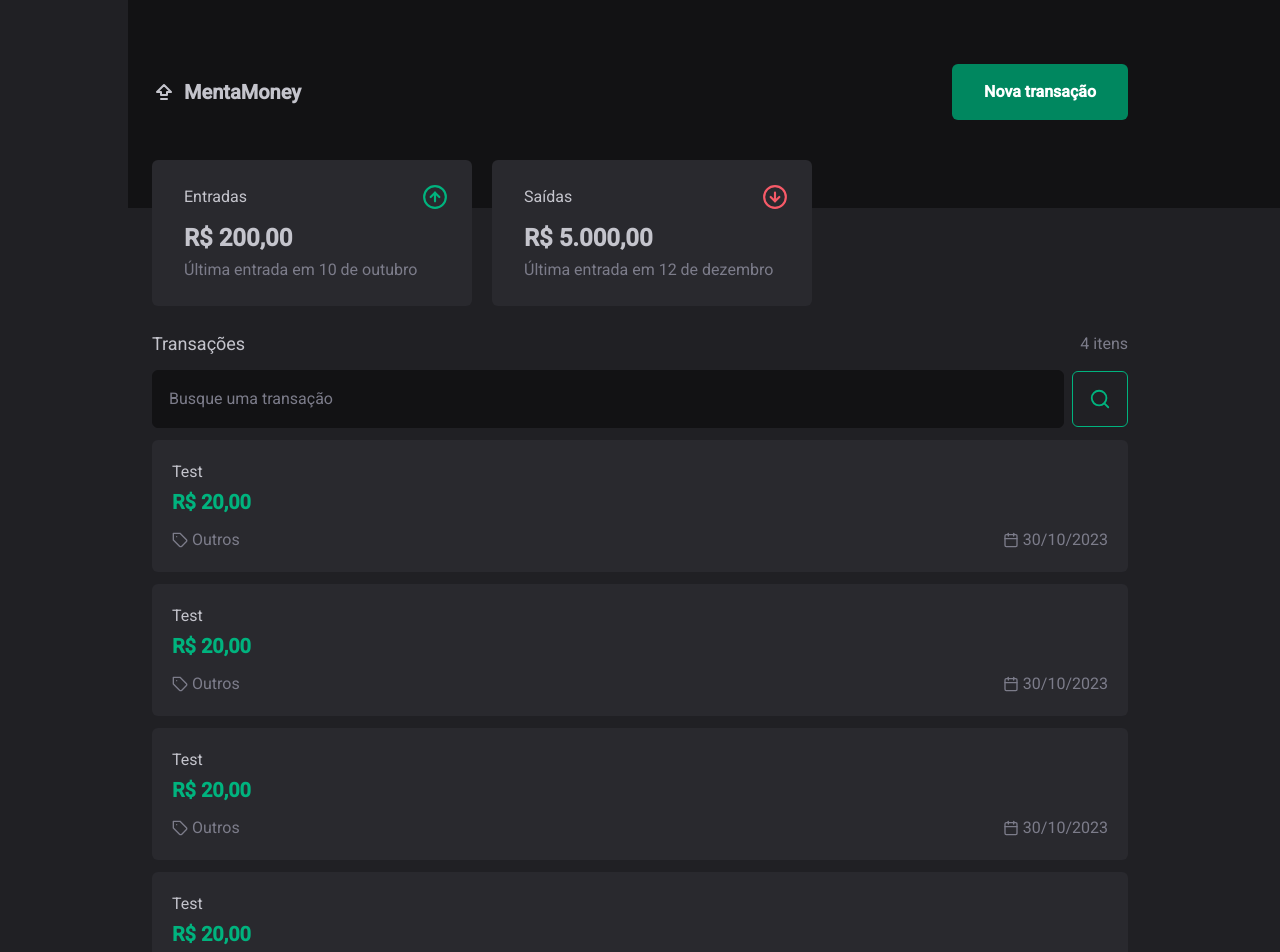
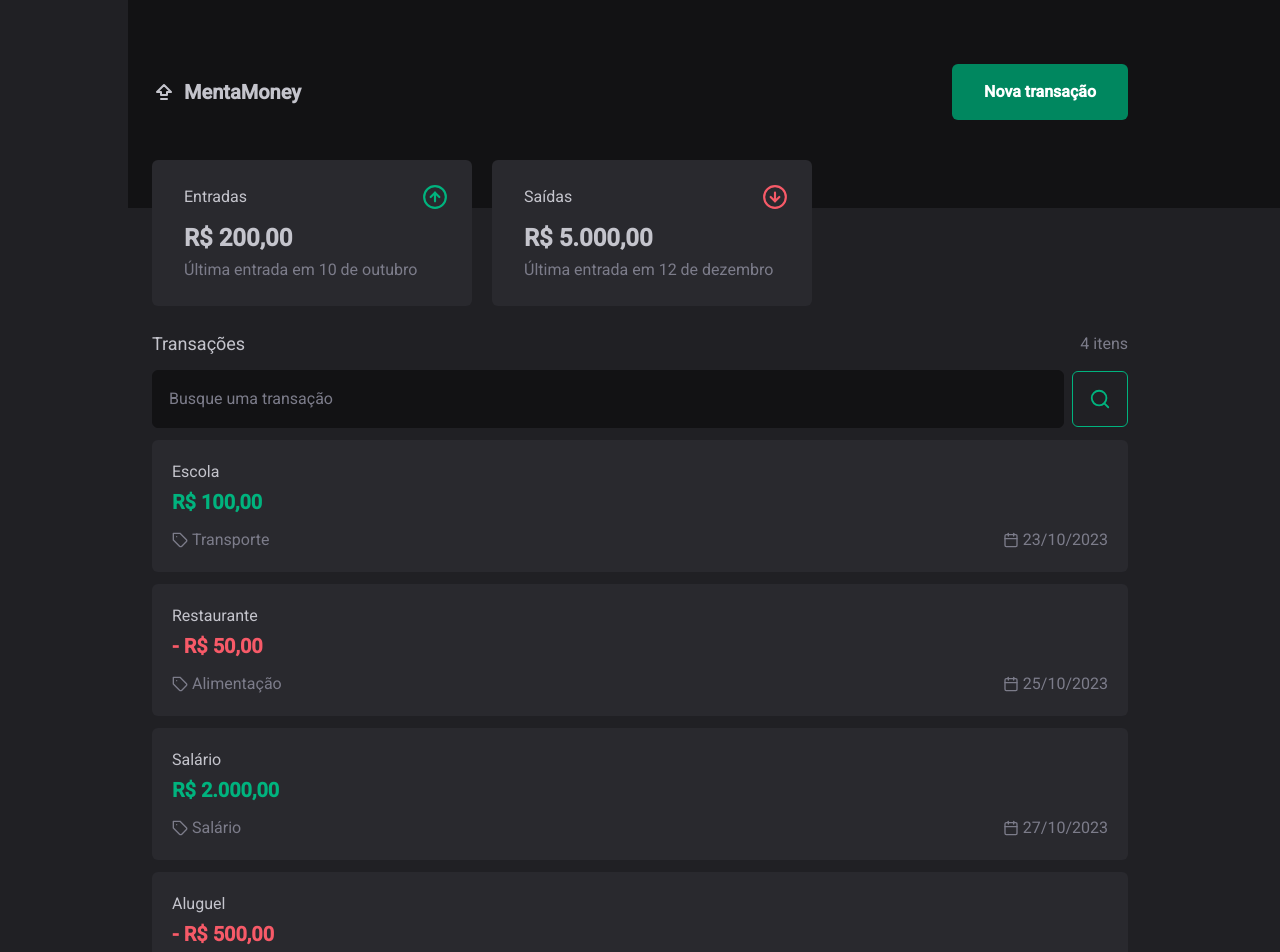
Before and after one commit to MatheusCPimentel/menta-money-test, a Next.js app: page / in a window 1280 px wide. Shown: the top 952 px of the page. Built offline with nearby package versions, Linux system fonts and the light colour scheme; data requests are answered from the project's data file.

Commit message:
Integrated with (fake) back-end and small improvements

```diff
--- /dev/null
+++ b/db.json
@@ -0,0 +1,84 @@
+{
+  "transactions": [
+    {
+      "id": "e3das-51dsa-15sad",
+      "amount": 100,
+      "transactionType": "income",
+      "category": "transport",
+      "title": "Escola",
+      "date": "10-23-2023"
+    },
+    {
+      "id": "fsdg4-4dsg5-6fds",
+      "amount": 50,
+      "transactionType": "outcome",
+      "category": "food",
+      "title": "Restaurante",
+      "date": "10-25-2023"
+    },
+    {
+      "id": "89dfg-78dfg-12dfg",
+      "amount": 2000,
+      "transactionType": "income",
+      "category": "salary",
+      "title": "Salário",
+      "date": "10-27-2023"
+    },
+    {
+      "id": "12hjk-45hjk-78hjk",
+      "amount": 500,
+      "transactionType": "outcome",
+      "category": "rent",
+      "title": "Aluguel",
+      "date": "10-29-2023"
+    },
+    {
+      "id": "tgf67-987hb-43fgh",
+      "amount": 300,
+      "transactionType": "income",
+      "category": "sale",
+      "title": "Venda",
+      "date": "10-31-2023"
+    },
+    {
+      "id": "098nbc-765xzs-321vbn",
+      "amount": 80,
+      "transactionType": "outcome",
+      "category": "shopping",
+      "title": "Compras",
+      "date": "11-02-2023"
+    },
+    {
+      "id": "yt65r-2ws3x-4rf5v",
+      "amount": 150,
+      "transactionType": "income",
+      "category": "travel",
+      "title": "Viagem",
+      "date": "11-04-2023"
+    },
+    {
+      "id": "mju8i-3wsxc-9ijnh",
+      "amount": 120,
+      "transactionType": "outcome",
+      "category": "transport",
+      "title": "Transporte",
+      "date": "11-06-2023"
+    },
+    {
+      "id": "cvb3r-6tgb8-0jhn2",
+      "amount": 70,
+      "transactionType": "income",
+      "category": "food",
+      "title": "Supermercado",
+      "date": "11-08-2023"
+    },
+    {
+      "id": "1qaz2-3wsx4-5rfv6",
+      "amount": 250,
+      "transactionType": "outcome",
+      "category": "others",
+      "title": "Outros",
+      "date": "11-10-2023"
+    }
+  ]
+}
--- a/package.json
+++ b/package.json
@@ -13,6 +13,7 @@
     "@types/react": "18.2.12",
     "@types/react-dom": "18.2.5",
     "autoprefixer": "10.4.14",
+    "axios": "^1.4.0",
     "date-fns": "^2.30.0",
     "eslint-config-next": "13.4.6",
     "lucide-react": "^0.244.0",
--- /dev/null
+++ b/src/api/api.ts
@@ -0,0 +1,5 @@
+import axios from 'axios'
+
+export const api = axios.create({
+  baseURL: 'http://localhost:3001/',
+})
--- a/src/app/layout.tsx
+++ b/src/app/layout.tsx
@@ -6,8 +6,8 @@ import { DashboardCard } from '@/components/DashboardCard'
 import { ArrowBigUpDash, Search } from 'lucide-react'
 import { Button } from '@/components/Button'
 import { Input } from '@/components/Input'
-import { TransactionCard } from '@/components/TransactionCard'
-import { Categories } from '@/types/categories'
+
+import { Transactions } from '@/components/Transactions'
 
 const roboto = Roboto({
   weight: ['400', '500'],
@@ -65,47 +65,7 @@ export default function RootLayout({ children }: { children: ReactNode }) {
 
         <div className="flex flex-col justify-center"></div>
 
-        <div className="mt-3 flex flex-col gap-3">
-          <TransactionCard
-            amount={20}
-            category={Categories.Others}
-            date="10/30/23"
-            title="Test"
-            transactionType="income"
-          />
-
-          <TransactionCard
-            amount={20}
-            category={Categories.Others}
-            date="10/30/23"
-            title="Test"
-            transactionType="income"
-          />
-
-          <TransactionCard
-            amount={20}
-            category={Categories.Others}
-            date="10/30/23"
-            title="Test"
-            transactionType="income"
-          />
-
-          <TransactionCard
-            amount={20}
-            category={Categories.Others}
-            date="10/30/23"
-            title="Test"
-            transactionType="income"
-          />
-
-          <TransactionCard
-            amount={20}
-            category={Categories.Others}
-            date="10/30/23"
-            title="Test"
-            transactionType="income"
-          />
-        </div>
+        <Transactions />
 
         <div>{children}</div>
       </body>
--- a/src/components/TransactionCard.tsx
+++ b/src/components/Transactions/TransactionCard.tsx
@@ -1,6 +1,6 @@
 import { FC } from 'react'
 import { Transaction } from '@/types/transaction'
-import { Categories } from '@/types/categories'
+import { Categories, transactionCategoryMapper } from '@/types/categories'
 import { Calendar, Tag } from 'lucide-react'
 import { formatCurrency } from '@/utils/formatCurrency'
 import { formatDate } from '@/utils/formatDate'
@@ -34,7 +34,7 @@ export const TransactionCard: FC<Transaction> = (props) => {
       <div className="flex items-center justify-between text-gray-5">
         <div className="flex items-center gap-1">
           <Tag size={16} />
-          <span>{category}</span>
+          <span>{transactionCategoryMapper[category]}</span>
         </div>
 
         <div className="flex items-center gap-1">
--- /dev/null
+++ b/src/components/Transactions/index.tsx
@@ -0,0 +1,41 @@
+'use client'
+
+import { api } from '@/api/api'
+import { Transaction } from '@/types/transaction'
+import { useEffect, useState } from 'react'
+import { TransactionCard } from './TransactionCard'
+
+export const Transactions = () => {
+  const [transactions, setTransactions] = useState<Transaction[]>([])
+
+  useEffect(() => {
+    async function getTransactions() {
+      try {
+        const { data: transactions } = await api.get<Transaction[]>(
+          '/transactions',
+        )
+
+        setTransactions(transactions)
+      } catch (error) {
+        console.log(`Houve um erro ao tentar carregar as transações: ${error}`)
+      }
+    }
+
+    getTransactions()
+  }, [])
+
+  return (
+    <main className="mt-3 flex flex-col gap-3">
+      {transactions.map((transaction) => (
+        <TransactionCard
+          key={transaction.id}
+          amount={transaction.amount}
+          category={transaction.category}
+          date={transaction.date}
+          title={transaction.title}
+          transactionType={transaction.transactionType}
+        />
+      ))}
+    </main>
+  )
+}
--- a/src/types/categories.ts
+++ b/src/types/categories.ts
@@ -1,10 +1,22 @@
+/* eslint-disable no-unused-vars */
 export enum Categories {
-  Food = 'Alimentação',
-  Rent = 'Aluguel',
-  Sale = 'Venda',
-  Salary = 'Salário',
-  Shopping = 'Compras',
-  Transport = 'Transporte',
-  Travel = 'Viagem',
-  Others = 'Outros',
+  Food = 'food',
+  Rent = 'rent',
+  Sale = 'sale',
+  Salary = 'salary',
+  Shopping = 'shopping',
+  Transport = 'transport',
+  Travel = 'travel',
+  Others = 'others',
 }
+
+export const transactionCategoryMapper = {
+  [Categories.Food]: 'Alimentação',
+  [Categories.Salary]: 'Salário',
+  [Categories.Rent]: 'Aluguel',
+  [Categories.Sale]: 'Venda',
+  [Categories.Shopping]: 'Compras',
+  [Categories.Transport]: 'Transporte',
+  [Categories.Travel]: 'Viagem',
+  [Categories.Others]: 'Outros',
+}
--- a/src/types/transaction.ts
+++ b/src/types/transaction.ts
@@ -1,6 +1,7 @@
 import { Categories } from './categories'
 
 export interface Transaction {
+  id?: string
   amount: number
   transactionType: 'income' | 'outcome'
   category: Categories
```
Also changed, not shown: 1 other file (tests, documents, lock files or other folders).
